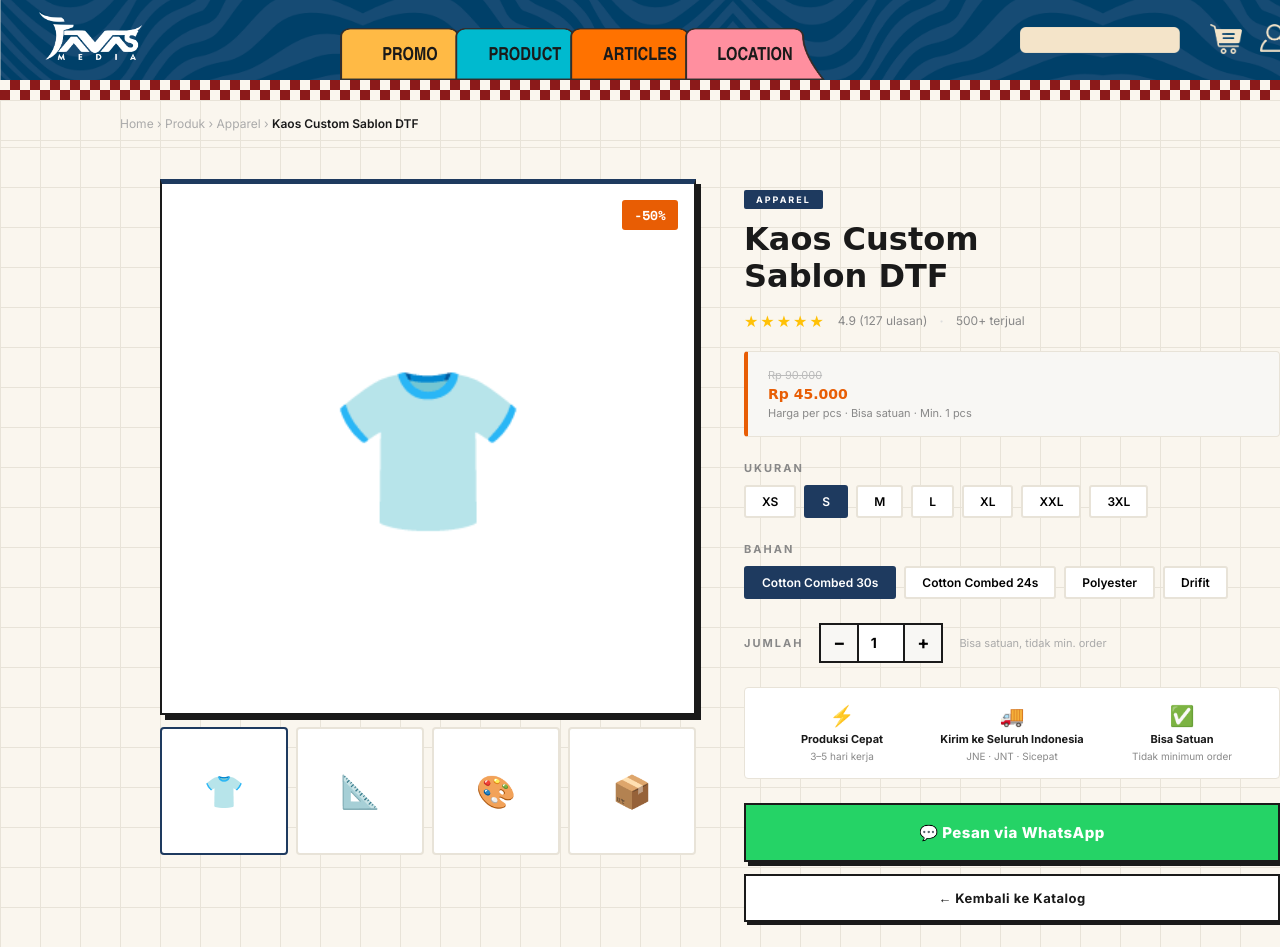
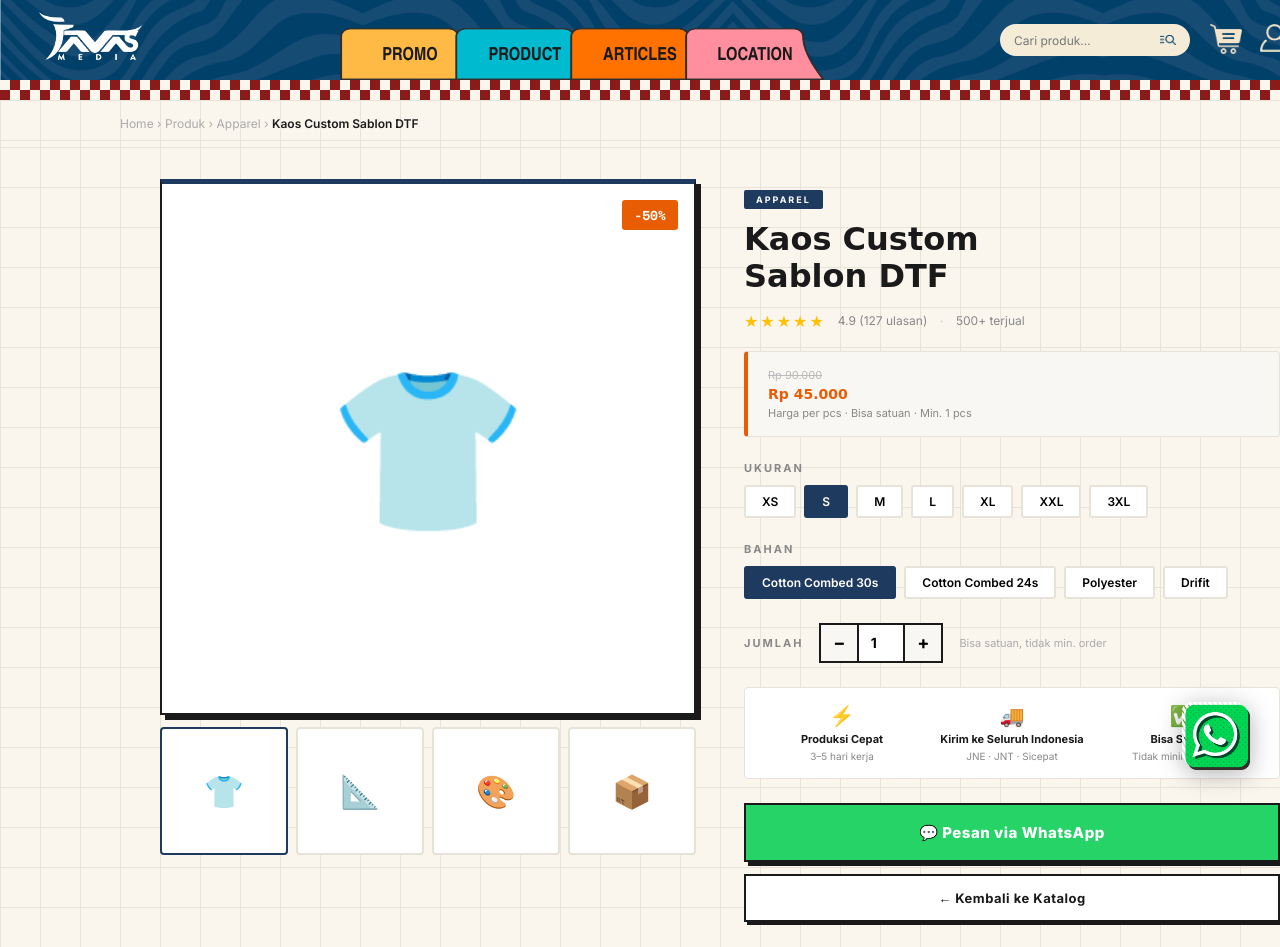
Before and after one commit to amirahmed96/javasmedia-website, a plain HTML site: page detail-produk.html in a window 1280 px wide. Shown: the top 947 px of the page. Drawn offline with nearby package versions, Linux system fonts and the light colour scheme; a web font is replaced by a local one.

Commit message:
detail-produk.html: sinkron header search box fungsional, footer social icon jadi gambar, tambah floating WA button

```diff
--- a/detail-produk.html
+++ b/detail-produk.html
@@ -20,7 +20,37 @@ body { background: #FAF6EE; font-family: 'Inter', sans-serif; color: #1a1a1a; }
 .header .nav-btn-1 { left: 340px; } .header .nav-btn-2 { left: 455px; } .header .nav-btn-3 { left: 570px; } .header .nav-btn-4 { left: 685px; }
 .header .nav-label { position: absolute; font-family: 'Avenir Next Condensed','Arial Narrow',Arial,sans-serif; font-size: 18px; font-weight: 700; color: #1a1a1a; text-align: center; cursor: pointer; pointer-events: all; width: 140px; }
 .header .nav-label-1 { bottom: 33px; left: 340px; } .header .nav-label-2 { bottom: 33px; left: 455px; } .header .nav-label-3 { bottom: 33px; left: 570px; } .header .nav-label-4 { bottom: 33px; left: 685px; }
-.header .header-search { position: absolute; top: 27px; left: 1020px; height: 26px; width: 160px; object-fit: cover; }
+.header .header-search-box {
+  position: absolute;
+  top: 24px; left: 1000px;
+  width: 190px; height: 32px;
+  background: #f5ecd8;
+  border-radius: 20px;
+  display: flex;
+  align-items: center;
+  padding: 0 14px;
+  box-sizing: border-box;
+}
+.header .header-search-box input {
+  flex: 1;
+  border: none;
+  background: transparent;
+  outline: none;
+  font-size: 12px;
+  color: #1a1a1a;
+  font-family: 'Inter', sans-serif;
+  min-width: 0;
+}
+.header .header-search-box img {
+  width: 16px;
+  height: auto;
+  cursor: pointer;
+  flex-shrink: 0;
+  margin-left: 8px;
+}
+.floating-wa { position: fixed; right: 30px; bottom: 30px; width: 68px; height: 68px; z-index: 5000; display: block; }
+.floating-wa img { width: 100%; height: 100%; object-fit: contain; filter: drop-shadow(0 4px 12px rgba(0,0,0,0.3)); transition: transform 0.2s ease; }
+.floating-wa:hover img { transform: scale(1.08); }
 .header .header-cart { position: absolute; top: 24px; left: 1210px; height: 30px; width: 32px; cursor: pointer; object-fit: contain; }
 .header .header-profile { position: absolute; top: 24px; left: 1260px; height: 28px; width: 29px; cursor: pointer; object-fit: contain; }
 .header .bar-ornamen { position: absolute; top: 80px; left: 0; width: 1440px; height: 20px; background-image: repeating-conic-gradient(#8b1a1a 0% 25%, transparent 0% 50%); background-size: 20px 20px; }
@@ -390,7 +420,8 @@ body { background: #FAF6EE; font-family: 'Inter', sans-serif; color: #1a1a1a; }
 .footer-logo { height: 90px; width: auto; margin-bottom: 16px; display: block; object-fit: contain; }
 .footer-info { color: #666; font-size: 13px; line-height: 1.8; margin-bottom: 16px; }
 .footer-social { display: flex; gap: 8px; }
-.social-icon { width: 32px; height: 32px; background: #111; border: 1px solid #222; border-radius: 50%; display: flex; align-items: center; justify-content: center; font-size: 11px; color: #555; cursor: pointer; }
+.social-icon { width: 32px; height: 32px; background: #111; border: 1px solid #222; border-radius: 50%; display: flex; align-items: center; justify-content: center; cursor: pointer; text-decoration: none; }
+.social-icon img { width: 16px; height: 16px; object-fit: contain; }
 .footer-col h4 { font-size: 10px; font-weight: 700; letter-spacing: 2px; color: white; text-transform: uppercase; margin-bottom: 16px; }
 .footer-col a { display: block; color: #555; font-size: 13px; text-decoration: none; margin-bottom: 10px; }
 .footer-col a:hover { color: #ffc107; }
@@ -470,7 +501,10 @@ body { background: #FAF6EE; font-family: 'Inter', sans-serif; color: #1a1a1a; }
     <span class="nav-label nav-label-2" onclick="location.href='katalog.html'">PRODUCT</span>
     <span class="nav-label nav-label-3" onclick="location.href='articles.html'">ARTICLES</span>
     <span class="nav-label nav-label-4" onclick="location.href='location.html'">LOCATION</span>
-    <img class="header-search" src="search-bar.png" alt="">
+    <div class="header-search-box">
+      <input type="text" id="desktopSearchInput" placeholder="Cari produk..." onkeypress="if(event.key==='Enter'){searchDesktop()}">
+      <img src="search-icon-navy.png" alt="Cari" onclick="searchDesktop()">
+    </div>
     <img class="header-cart" src="cart.png" alt="">
     <img class="header-profile" src="profile.png" alt="" onclick="location.href='login.html'">
     <div class="bar-ornamen"></div>
@@ -689,11 +723,11 @@ body { background: #FAF6EE; font-family: 'Inter', sans-serif; color: #1a1a1a; }
         <img src="logo.png" alt="JavasMedia" class="footer-logo">
         <div class="footer-info">Ploso Timur 1b No. 3b<br>Tambaksari - Surabaya<br>082143777463<br>javasmediasurabaya@gmail.com</div>
         <div class="footer-social">
-          <div class="social-icon">ig</div>
-          <div class="social-icon">tt</div>
-          <div class="social-icon">tw</div>
-          <div class="social-icon">fb</div>
-          <div class="social-icon">yt</div>
+          <a class="social-icon" href="#" aria-label="Facebook"><img src="fb-icon.png" alt="Facebook"></a>
+          <a class="social-icon" href="#" aria-label="TikTok"><img src="tiktok-icon.png" alt="TikTok"></a>
+          <a class="social-icon" href="#" aria-label="YouTube"><img src="youtube-icon.png" alt="YouTube"></a>
+          <a class="social-icon" href="#" aria-label="Instagram"><img src="instagram-icon.png" alt="Instagram"></a>
+          <a class="social-icon" href="https://wa.me/6282143777463" aria-label="WhatsApp"><img src="whatsapp-icon.png" alt="WhatsApp"></a>
         </div>
       </div>
       <div class="footer-col">
@@ -765,7 +799,17 @@ document.querySelectorAll('.foto-thumb').forEach(thumb => {
     this.classList.add('active');
   });
 });
+
+function searchDesktop() {
+  const val = document.getElementById('desktopSearchInput').value.trim();
+  if (val) window.location.href = 'katalog.html?q=' + encodeURIComponent(val);
+}
 </script>
+
+<a class="floating-wa" href="https://wa.me/6282143777463?text=Halo+JavasMedia,+saya+ingin+konsultasi" target="_blank" aria-label="Chat WhatsApp">
+  <img src="floating-wa.png" alt="Chat WhatsApp">
+</a>
+
 <script src="mobile-nav.js"></script>
 </body>
 </html>
```
